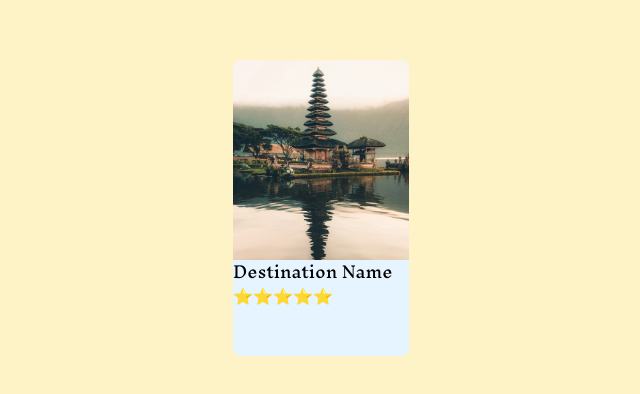
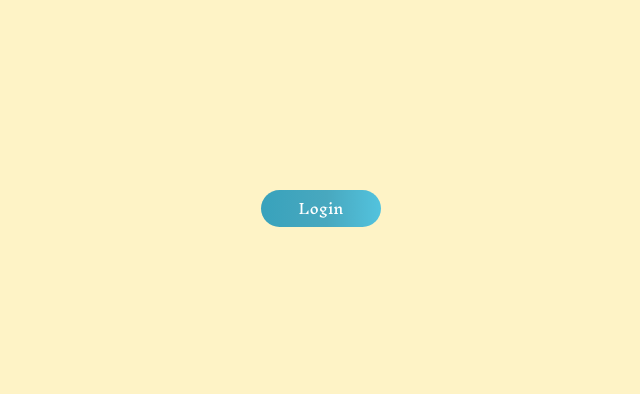
Before and after one commit to S1pi/find-and-fly, a React (Vite) app in the folder frontend/: page / in a window 1280 px wide. Shown: the part 192-586 px from the top of the page, without its empty margins (319-959 px from the left). Built offline with nearby package versions, Linux system fonts and the light colour scheme.

Commit message:
Destination card base ready, created basebutton component

```diff
--- a/frontend/package.json
+++ b/frontend/package.json
@@ -11,9 +11,9 @@
   },
   "dependencies": {
     "@tailwindcss/vite": "^4.0.4",
-    "prettier": "^3.4.2",
     "react": "^19.0.0",
     "react-dom": "^19.0.0",
+    "react-icons": "^5.4.0",
     "tailwindcss": "^4.0.4"
   },
   "devDependencies": {
@@ -25,6 +25,7 @@
     "eslint-plugin-react-hooks": "^5.0.0",
     "eslint-plugin-react-refresh": "^0.4.18",
     "globals": "^15.14.0",
+    "prettier": "^3.5.0",
     "typescript": "~5.7.2",
     "typescript-eslint": "^8.22.0",
     "vite": "^6.1.0"
--- a/frontend/src/App.tsx
+++ b/frontend/src/App.tsx
@@ -1,10 +1,12 @@
+import BaseBtn from './components/buttons/BaseBtn';
 import DestinationCard from './components/cards/DestinationCard';
 
 function App() {
   return (
     <>
-      <div className="flex justify-center items-center h-screen bg-amber-100">
-        <DestinationCard />
+      <div className='flex justify-center items-center h-screen bg-amber-100'>
+        {/* <DestinationCard /> */}
+        <BaseBtn>Login</BaseBtn>
       </div>
     </>
   );
--- /dev/null
+++ b/frontend/src/components/buttons/BaseBtn.tsx
@@ -0,0 +1,17 @@
+import {ReactNode} from 'react';
+
+type btnProps = {
+  children: ReactNode;
+};
+
+const BaseBtn = ({
+  children,
+}: btnProps) => {
+  return (
+    <button className='bg-gradient-to-r from-blue-btn via-55% via-blueg1 to-blueg2 text-white text-button font-medium py-2 px-4 rounded-4xl w-30'>
+      <p>{children}</p>
+    </button>
+  );
+};
+
+export default BaseBtn;
--- a/frontend/src/components/cards/DestinationCard.tsx
+++ b/frontend/src/components/cards/DestinationCard.tsx
@@ -1,16 +1,71 @@
-const DestinationCard = () => {
+import {IoIosStar} from 'react-icons/io'; // Filled star icon
+import {IoIosStarOutline} from 'react-icons/io'; // Empty star icon
+import {BiDotsVerticalRounded} from 'react-icons/bi';
+import {IoLocationSharp} from 'react-icons/io5';
+import {MdReport} from 'react-icons/md';
+
+const DestinationCard =
+  () => {
     return (
       // Basic container for a destination card
-    <div className="bg-primary h-74 w-44 rounded-lg">
+      <div className="h-74 w-44 drop-shadow-lg rounded-lg overflow-hidden">
         {/* Container for image */}
-      <div className="bg-[url('../public/img/landscape-3846391_1280.jpg')] bg-cover bg-center h-50 rounded-t-lg"></div>
-      {/* Container for text and stars */}
+        <div className="bg-[url('/img/landscape-3846391_1280.jpg')] bg-cover bg-center rounded-t-lg h-3/4 px-2 flex flex-col justify-between">
+          {/* Container for buttons */}
+          <div className="flex h-10 w-full justify-between items-center">
+            <button className="rounded-full bg-lightgrey w-6 h-6 flex justify-center items-center drop-shadow-sm cursor-pointer">
+              <BiDotsVerticalRounded className="text-h4 p-0" />
+            </button>
+            <div className="flex gap-1">
+              <button className="rounded-full bg-lightgrey w-6 h-6 flex justify-center items-center drop-shadow-sm cursor-pointer">
+                <IoLocationSharp className="text-h4" />
+              </button>
+              <button className="rounded-full bg-lightgrey w-6 h-6 flex justify-center items-center drop-shadow-sm cursor-pointer">
+                <MdReport className="text-h4" />
+              </button>
+            </div>
+          </div>
           <div>
-        <h1>Destination Name</h1>
-        <div>⭐⭐⭐⭐⭐</div>
+            <h3 className="text-h3 font-semibold text-primary drop-shadow-text">
+              Bali
+            </h3>
+            <p className="text-base mb-2 text-primary drop-shadow-text">
+              Base
+              description
+              of the
+              place.
+            </p>
+          </div>
+        </div>
+
+        <div
+          className="h-1/4 bg-primary rounded-b-lg p-2 cursor-pointer"
+          onClick={() =>
+            alert(
+              'Card clicked',
+            )
+          }
+        >
+          <h3 className="text-h3 text-secondary font-semibold">
+            Bali
+          </h3>
+          {/* Change stars to generate depending on the rating */}
+          <div
+            id="starContainer"
+            className="flex"
+          >
+            <IoIosStar className="text-h3 text-blue-btn" />
+            <IoIosStar className="text-h3 text-blue-btn" />
+            <IoIosStar className="text-h3 text-blue-btn" />
+            <IoIosStar className="text-h3 text-blue-btn" />
+            <IoIosStarOutline className="text-h3 text-secondary" />
+          </div>
         </div>
       </div>
     );
   };
 
 export default DestinationCard;
+
+// In the code above, I have created a simple card component that displays an image and some text. I have used Tailwind CSS classes to style the card.
+// Now, let’s add this card to the  DestinationList  component.
--- a/frontend/src/index.css
+++ b/frontend/src/index.css
@@ -12,7 +12,6 @@
   --color-primary: #e5f4ff;
   --color-secondary: #1a2e40;
   --color-gold-accent: #f5b942;
-  --color-blue-btn: #38a2bc;
 
   /* Extra lightblue if needed */
   --color-lightblue: #b1cac9;
@@ -22,6 +21,11 @@
   --color-darkgrey: #2c2f33;
   --color-lightgrey: #f5f7fa;
   --color-midgrey: #a8b3c5;
+
+  /* Btn colors */
+  --color-blue-btn: #38a2bc;
+  --color-blueg1: #48a8bf;
+  --color-blueg2: #53c3de;
 
   /* Text sizes */
   --text-base: 1rem;
@@ -35,4 +39,8 @@
 
   /* Font families */
   --font-inknut: 'Inknut Antiqua', serif;
+
+  /* Shadows */
+  --drop-shadow-test: 0px 4px 4px rgba(0, 0, 0, 0.25);
+  --drop-shadow-text: 0 1.2px 1.2px rgba(0, 0, 0, 0.8);
 }
```
Also changed, not shown: frontend/src/components/buttons/LogoutBtn.tsx (added), 2 other files (tests, documents, lock files or other folders). Lines whose indentation alone changed are shown as unchanged.
